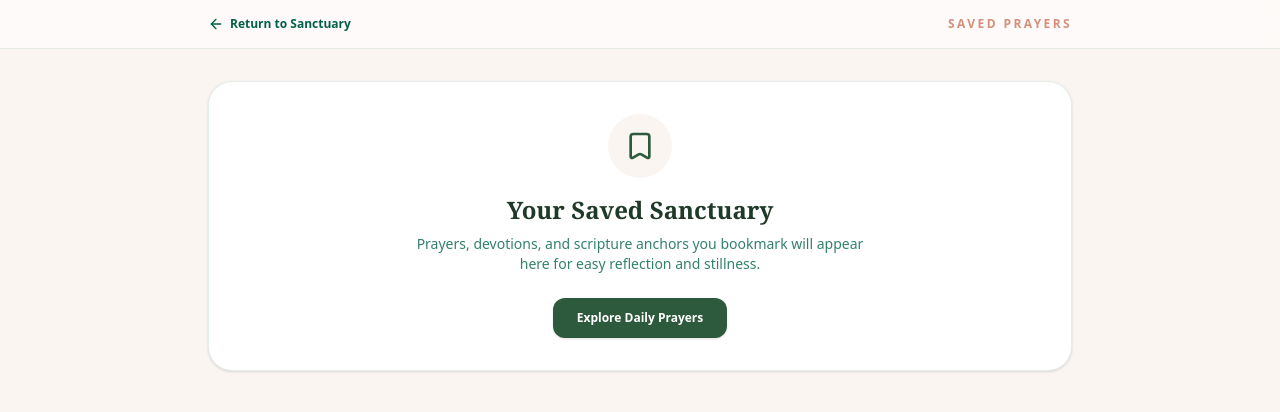
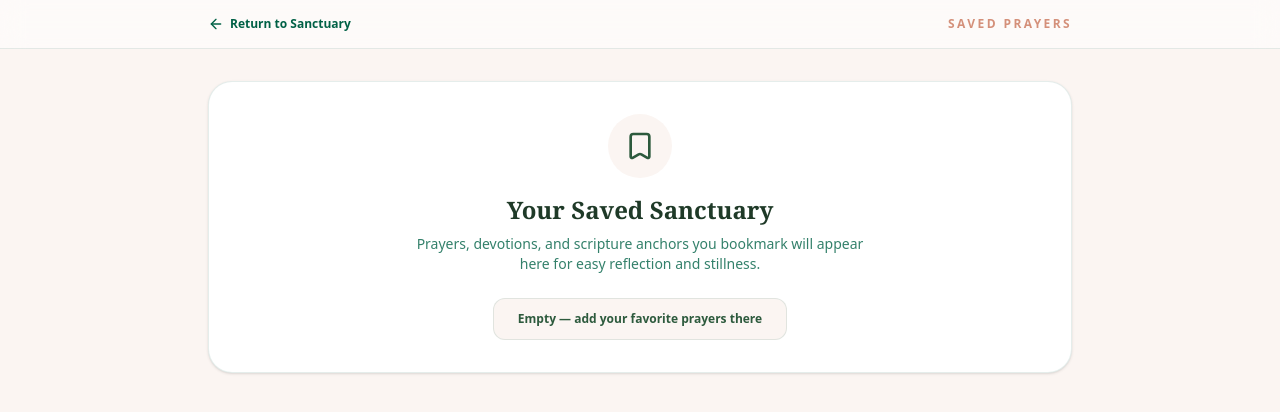
Before and after one commit to Conney01/prayer-app, a Next.js app: page /dashboard/saved in a window 1280 px wide. Shown: the top 412 px of the page. Built offline with nearby package versions, Linux system fonts and the light colour scheme.

Commit message:
feat: update saved prayers empty state message

```diff
--- a/src/app/dashboard/saved/page.tsx
+++ b/src/app/dashboard/saved/page.tsx
@@ -24,12 +24,9 @@ export default function SavedPrayersPage() {
           <p className="text-sm text-emerald-800/80 max-w-md mx-auto mb-6">
             Prayers, devotions, and scripture anchors you bookmark will appear here for easy reflection and stillness.
           </p>
-          <Link
-            href="/dashboard"
-            className="inline-flex items-center justify-center rounded-xl bg-[#2d5a3d] text-white px-6 py-3 text-xs font-semibold hover:bg-[#1f3a28] transition shadow-sm"
-          >
-            Explore Daily Prayers
-          </Link>
+          <div className="inline-flex items-center justify-center rounded-xl bg-[#fbf5f2] text-[#2d5a3d] px-6 py-3 text-xs font-semibold border border-emerald-900/10">
+            Empty — add your favorite prayers there
+          </div>
         </div>
       </main>
 
```
